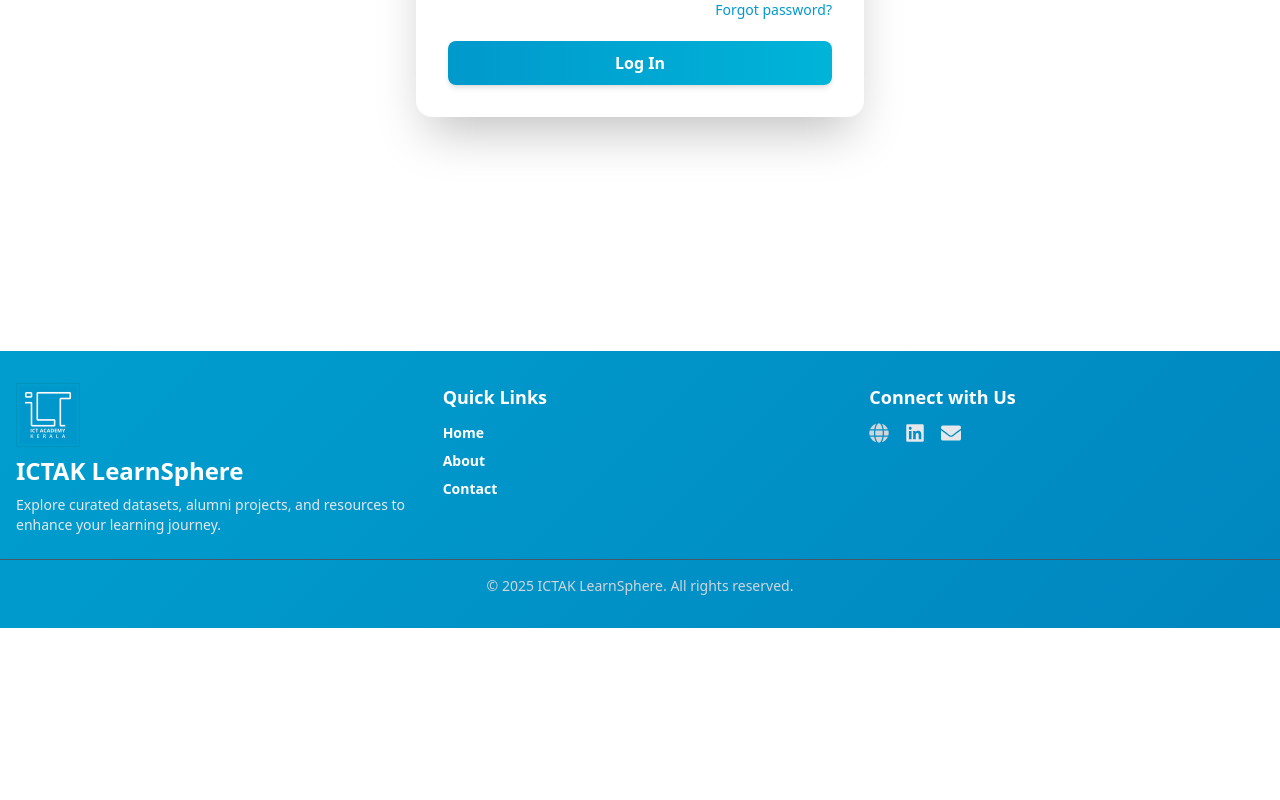
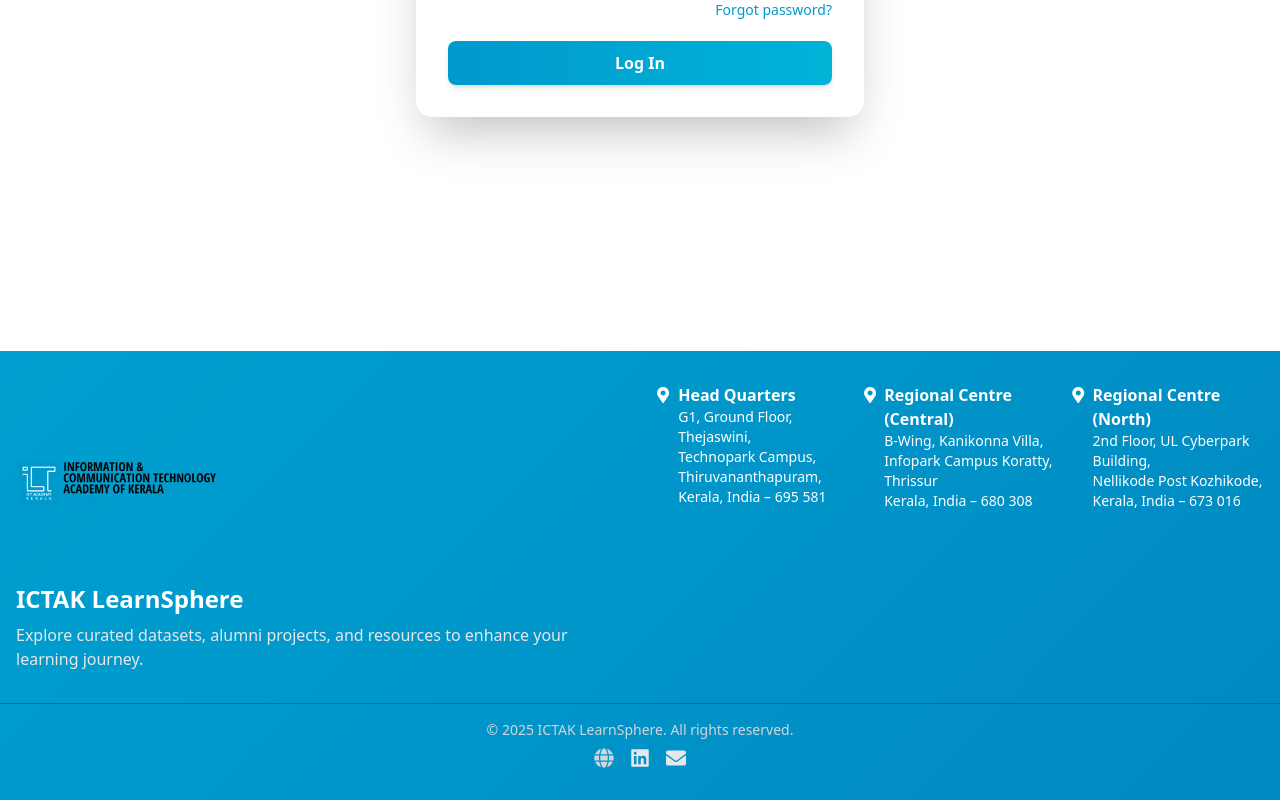
Before and after one commit to navami21/dataset-gallery, a React (Vite) app in the folder client/: page /login in a window 1280 px wide. Shown: the part 562-1362 px from the top of the page. Before the commit the page ends 1190 px from the top, so only its background shows below. Built offline with nearby package versions, Linux system fonts and the light colour scheme.

Commit message:
Back button added

```diff
--- a/client/index.html
+++ b/client/index.html
@@ -2,9 +2,9 @@
 <html lang="en">
   <head>
     <meta charset="UTF-8" />
-    <link rel="icon" type="image/svg+xml" href="/vite.svg" />
+    <link rel="icon" type="image/png" href="/assets/LOGO.png" />
     <meta name="viewport" content="width=device-width, initial-scale=1.0" />
-    <title>ICTAK Dataset Gallery</title>
+    <title>ICTAK LearnSphere</title>
   </head>
   <body>
     <div id="root"></div>
--- a/client/src/Components/Footer.jsx
+++ b/client/src/Components/Footer.jsx
@@ -1,5 +1,92 @@
+// import { Link, useNavigate } from "react-router-dom";
+// import { FaLinkedin, FaEnvelope, FaGlobe } from "react-icons/fa";
+// import "./Footer.css";
+
+// const Footer = () => {
+//   const navigate = useNavigate();
+
+//   const token = localStorage.getItem("token");
+//   const role = localStorage.getItem("role");
+
+//   const handleNav = (path) => {
+//     if (token) {
+//       if (path === "/") {
+//         navigate(role === "admin" ? "/admin/dashboard" : "/userdashboard");
+//       } else {
+//         navigate(path);
+//       }
+//     } else {
+//       navigate(path);
+//     }
+//   };
+
+//   return (
+//     <footer className="animated-footer text-white py-8 mt-12">
+//       <div className="max-w-7xl mx-auto px-4 grid grid-cols-1 md:grid-cols-3 gap-8">
+
+//         {/* Brand */}
+//         <div className="flex flex-col items-start">
+//           {/* Logo */}
+//           <img
+//             src="/assets/LOGO_ICTAK-ENG-Black-Text.png"
+//             alt="ICTAK LearnSphere Logo"
+//             className="w-50 h-50 object-contain mb-2"
+//           />
+//           <h2 className="text-2xl font-bold">ICTAK LearnSphere</h2>
+//           <p className="mt-2 text-gray-200 text-sm">
+//             Explore curated datasets, alumni projects, and resources to enhance your learning journey.
+//           </p>
+//         </div>
+
+//         {/* Quick Links */}
+//         {/* Branch Addresses */}
+// <div>
+//   <h3 className="text-lg font-bold mb-3">Our Branches</h3>
+//   <ul className="space-y-4 text-white text-sm">
+//     <li>
+//       <p className="font-semibold">Regional Centre (North)</p>
+//       <p>ICT Academy of Kerala,<br />2nd Floor, UL Cyberpark,<br />Nellikode, Kozhikode - 673016</p>
+//     </li>
+//     <li>
+//       <p className="font-semibold">Regional Centre (Central)</p>
+//       <p>ICT Academy of Kerala,<br />1st Floor, GTECH Tower,<br />Thycaud, Thiruvananthapuram - 695014</p>
+//     </li>
+//     <li>
+//       <p className="font-semibold">Regional Centre (South)</p>
+//       <p>ICT Academy of Kerala,<br />Indira Gandhi Road,<br />Ernakulam, Kochi - 682018</p>
+//     </li>
+//   </ul>
+// </div>
+
+//         {/* Social Links */}
+//         <div>
+//           <h3 className="text-lg font-bold mb-3">Connect with Us</h3>
+//           <div className="flex space-x-4">
+//             <a href="https://ictkerala.org/" target="_blank" rel="noopener noreferrer" className="text-gray-300 hover:text-white">
+//               <FaGlobe size={20} />
+//             </a>
+//             <a href="https://www.linkedin.com/company/ictkerala/posts/?feedView=all" target="_blank" rel="noopener noreferrer" className="text-gray-200 hover:text-white">
+//               <FaLinkedin size={20} />
+//             </a>
+//             <a href="mailto:info@ictkerala.org" className="text-gray-200 hover:text-white">
+//               <FaEnvelope size={20} />
+//             </a>
+//           </div>
+//         </div>
+//       </div>
+
+//       {/* Bottom */}
+//       <div className="border-t border-gray-600 mt-6 pt-4 text-center text-gray-300 text-sm">
+//         © {new Date().getFullYear()} ICTAK LearnSphere. All rights reserved.
+//       </div>
+//     </footer>
+//   );
+// };
+
+// export default Footer;
+
 import { Link, useNavigate } from "react-router-dom";
-import { FaLinkedin, FaEnvelope, FaGlobe } from "react-icons/fa";
+import { FaLinkedin, FaEnvelope, FaGlobe, FaMapMarkerAlt } from "react-icons/fa";
 import "./Footer.css";
 
 const Footer = () => {
@@ -22,71 +109,103 @@ const Footer = () => {
 
   return (
     <footer className="animated-footer text-white py-8 mt-12">
-      <div className="max-w-7xl mx-auto px-4 grid grid-cols-1 md:grid-cols-3 gap-8">
-
+      <div className="max-w-7xl mx-auto px-4 grid grid-cols-1 md:grid-cols-2 gap-8">
+        {/* Brand */}
        {/* Brand */}
 <div className="flex flex-col items-start">
-          {/* Logo */}
   <img
-            src="/assets/LOGO.png"
+    src="/assets/LOGO_ICTAK-ENG-Black-Text.png"
     alt="ICTAK LearnSphere Logo"
-            className="w-16 h-16 object-contain mb-2"
+    className="w-50 h-50 object-contain"
   />
   <h2 className="text-2xl font-bold">ICTAK LearnSphere</h2>
-          <p className="mt-2 text-gray-200 text-sm">
+
+  {/* Text and Icons in same row */}
+ {/* Text on the left, icons on the right */}
+<div className="mt-2 w-full flex items-center justify-between">
+  <p className="text-gray-200 text-sm sm:text-base">
     Explore curated datasets, alumni projects, and resources to enhance your learning journey.
   </p>
+
 </div>
 
-        {/* Quick Links */}
-        <div>
-          <h3 className="text-lg font-bold mb-3">Quick Links</h3>
-          <ul className="space-y-2 text-white-200 text-sm">
-            {!token && (
-              <>
-                <li><button onClick={() => handleNav("/")} className=" font-semibold hover:text-white">Home</button></li>
-                <li><button onClick={() => handleNav("/about")} className="font-semibold hover:text-white">About</button></li>
-                <li><button onClick={() => handleNav("/contact")} className="font-semibold hover:text-white">Contact</button></li>
-              </>
-            )}
-
-            {token && role === "admin" && (
-              <>
-                <li><Link to="/admin/dashboard" className="hover:text-white">Admin Dashboard</Link></li>
-                <li><Link to="/admin/datasets" className="hover:text-white">Manage Datasets</Link></li>
-              </>
-            )}
-
-            {token && role === "user" && (
-              <>
-                <li><Link to="/userdashboard" className="hover:text-white">My Dashboard</Link></li>
-                <li><Link to="/category/all" className="hover:text-white">Browse Categories</Link></li>
-              </>
-            )}
-          </ul>
 </div>
 
-        {/* Social Links */}
+
+        {/* Branch Addresses in 3 columns */}
         <div>
-          <h3 className="text-lg font-bold mb-3">Connect with Us</h3>
-          <div className="flex space-x-4">
-            <a href="https://ictkerala.org/" target="_blank" rel="noopener noreferrer" className="text-gray-300 hover:text-white">
+          <div className="grid grid-cols-1 sm:grid-cols-3 gap-4">
+            <div className="flex items-start space-x-2">
+              <FaMapMarkerAlt className="mt-1 text-white" />
+              <div>
+                <p className="font-semibold">Head Quarters</p>
+                <p className="text-sm">
+                G1, Ground Floor, Thejaswini,<br />
+                  Technopark Campus,<br />
+                  Thiruvananthapuram, <br />
+                  Kerala, India – 695 581
+                </p>
+              </div>
+            </div>
+            <div className="flex items-start space-x-2">
+              <FaMapMarkerAlt className="mt-1 text-white" />
+              <div>
+                <p className="font-semibold">Regional Centre (Central)</p>
+                <p className="text-sm">
+                 B-Wing, Kanikonna Villa,<br />
+                 Infopark Campus Koratty, Thrissur<br />
+                  Kerala, India – 680 308
+                </p>
+              </div>
+            </div>
+            <div className="flex items-start space-x-2">
+              <FaMapMarkerAlt className="mt-1 text-white" />
+              <div>
+                <p className="font-semibold">Regional Centre (North)</p>
+                <p className="text-sm">
+                 2nd Floor, UL Cyberpark Building,<br />
+                 Nellikode Post Kozhikode,<br />
+                 Kerala, India – 673 016
+
+                </p>
+              </div>
+            </div>
+          </div>
+        </div>
+      </div>
+
+      {/* Bottom Section */}
+      {/* Bottom Section */}
+<div className="mt-8 border-t border-gray-600 pt-4 text-center text-gray-300 text-sm">
+  <p>© {new Date().getFullYear()} ICTAK LearnSphere. All rights reserved.</p>
+
+  {/* Connect with us */}
+  <div className="flex justify-center items-center space-x-4 mt-2">
+    <a
+      href="https://ictkerala.org/"
+      target="_blank"
+      rel="noopener noreferrer"
+      className="text-gray-300 hover:text-white"
+    >
       <FaGlobe size={20} />
     </a>
-            <a href="https://linkedin.com/" target="_blank" rel="noopener noreferrer" className="text-gray-200 hover:text-white">
+    <a
+      href="https://www.linkedin.com/company/ictkerala/posts/?feedView=all"
+      target="_blank"
+      rel="noopener noreferrer"
+      className="text-gray-200 hover:text-white"
+    >
       <FaLinkedin size={20} />
     </a>
-            <a href="mailto:info@ictkerala.org" className="text-gray-200 hover:text-white">
+    <a
+      href="mailto:info@ictkerala.org"
+      className="text-gray-200 hover:text-white"
+    >
       <FaEnvelope size={20} />
     </a>
   </div>
 </div>
-      </div>
 
-      {/* Bottom */}
-      <div className="border-t border-gray-600 mt-6 pt-4 text-center text-gray-300 text-sm">
-        © {new Date().getFullYear()} ICTAK LearnSphere. All rights reserved.
-      </div>
     </footer>
   );
 };
--- a/client/src/Components/Navbar.jsx
+++ b/client/src/Components/Navbar.jsx
@@ -151,10 +151,8 @@ const Navbar = () => {
       <div className="px-4 md:px-6 max-w-7xl mx-auto flex justify-between items-center">
         {/* Logo */}
         <div className="flex items-center gap-2">
-          <img src="/assets/LOGO.png" alt="logo" className="h-10" />
-          <h1 className="text-sm font-semibold text-gray-800">
-            ICTAK LearnSphere
-          </h1>
+          <img src="/assets/LOGO_ICTAK-ENG-Black-Text.png" alt="logo" className="h-10" />
+
         </div>
 
         {/* Desktop Menu */}
--- a/client/src/Components/ProjectByDataset.jsx
+++ b/client/src/Components/ProjectByDataset.jsx
@@ -40,11 +40,12 @@ const ProjectsByDataset = () => {
 
        <div className="self-start mb-4">
         <button
-          onClick={() => navigate(-1)}
-          className="p-2 rounded-full bg-[#0099cc] hover:bg-[#5EABD6] text-white shadow-lg transition duration-300"
-        >
-          <ArrowLeft size={24} />
-        </button>
+  onClick={() => navigate(-1)}
+  className="fixed top-16 sm:top-4 left-4 z-50 p-2 rounded-full bg-[#0099cc] hover:bg-[#5EABD6] text-white shadow-lg transition duration-300"
+>
+  <ArrowLeft size={24} />
+</button>
+
       </div>
 
       {/* Heading */}
--- a/client/src/Components/ProjectDetails.jsx
+++ b/client/src/Components/ProjectDetails.jsx
@@ -113,12 +113,13 @@ const ProjectDetails = () => {
 
       {/* Back Button */}
       <div className="self-start mb-4">
-        <button
-          onClick={() => navigate(-1)}
-          className="p-2 rounded-full bg-[#0099cc] hover:bg-[#5EABD6] text-white shadow-lg transition duration-300"
-        >
-          <ArrowLeft size={24} />
-        </button>
+       <button
+  onClick={() => navigate(-1)}
+  className="fixed top-16 sm:top-4 left-4 z-50 p-2 rounded-full bg-[#0099cc] hover:bg-[#5EABD6] text-white shadow-lg transition duration-300"
+>
+  <ArrowLeft size={24} />
+</button>
+
       </div>
 
       {/* Card */}
@@ -131,7 +132,7 @@ const ProjectDetails = () => {
                 <img
                   src={displayedImage}
                   alt="Project Visual"
-                  className="w-full h-full object-cover"
+                  className="w-full h-full object-contain transition-transform duration-500"
                 />
                 {imageArray.length > 1 && (
                   <>
--- a/client/src/pages/AddProjectForm.jsx
+++ b/client/src/pages/AddProjectForm.jsx
@@ -49,6 +49,7 @@ const AddProjectForm = () => {
 
         if (projectId) {
           setLoading(true);
+          setIsEditMode(true);
           const res = await axiosInstance.get(`/projects/${projectId}`);
           const project = res.data.project;
 
--- a/client/src/pages/CategoryDatasets.jsx
+++ b/client/src/pages/CategoryDatasets.jsx
@@ -70,11 +70,12 @@ const CategoryDatasets = () => {
       </div> */}
       <div className="mb-6">
    <button
-    onClick={() => navigate(-1)}
-    className="p-2 rounded-full bg-[#0099cc] hover:bg-[#5EABD6] text-white shadow-lg transition duration-300"
-  >
-    <ArrowLeft size={24} />
-  </button>
+  onClick={() => navigate(-1)}
+  className="fixed top-16 sm:top-4 left-4 z-50 p-2 rounded-full bg-[#0099cc] hover:bg-[#5EABD6] text-white shadow-lg transition duration-300"
+>
+  <ArrowLeft size={24} />
+</button>
+
   </div>
 
       {/* Title */}
--- a/client/src/pages/DatasetDetails.jsx
+++ b/client/src/pages/DatasetDetails.jsx
@@ -1,3 +1,5 @@
+
+
 import { useParams, useNavigate, Link } from "react-router-dom";
 import axiosInstance from "../axiosinterceptor";
 import { motion } from "framer-motion";
@@ -29,11 +31,14 @@ const DatasetDetails = () => {
   const [isLiked, setIsLiked] = useState(false);
   const [loading, setLoading] = useState(true);
 
+  const [projects, setProjects] = useState([]);
+  const [showProjects, setShowProjects] = useState(false);
+  const [loadingProjects, setLoadingProjects] = useState(false);
+
   const token = localStorage.getItem("logintoken");
   const userId = localStorage.getItem("userId");
   const userName = localStorage.getItem("name") || localStorage.getItem("email");
 
-  // Fetch dataset, likes, comments
   useEffect(() => {
     const fetchData = async () => {
       try {
@@ -43,18 +48,15 @@ const DatasetDetails = () => {
         const role = localStorage.getItem("role");
         setUserRole(role);
 
-        // Get like status + total likes
         const likeStatusRes = await axiosInstance.get(`/likes/dataset/${id}/status`, {
           headers: { token },
         });
         setIsLiked(likeStatusRes.data.liked);
         setLikes(Array(likeStatusRes.data.totalLikes).fill({}));
 
-        // Get comments
         const commentRes = await axiosInstance.get(`/comments/${id}`, { headers: { token } });
         setComments(commentRes.data);
 
-        // Track activity
         await axiosInstance.post("/activity/addAccessedContent", {
           action: "viewed",
           datasetId: id,
@@ -143,15 +145,36 @@ const DatasetDetails = () => {
     }
   };
 
+  const handleShowProjects = async () => {
+    if (showProjects) {
+      setShowProjects(false);
+      return;
+    }
+
+    setLoadingProjects(true);
+    setShowProjects(true);
+    try {
+      const res = await axiosInstance.get(`/projects/dataset/${id}`, {
+        headers: { token }
+      });
+      setProjects(res.data.projects);
+    } catch (err) {
+      console.error("Error fetching projects by dataset:", err);
+    } finally {
+      setLoadingProjects(false);
+    }
+  };
+
   if (loading) return <div className="text-center mt-10">Loading...</div>;
   if (!dataset) return <div className="text-center mt-10 text-red-500">Dataset not found</div>;
 
   return (
     <div className="max-w-6xl mx-auto px-4 py-8">
+      {/* Back Button */}
       <div className="mb-4">
         <button
   onClick={() => navigate(-1)}
-        className="p-2 rounded-full bg-[#0099cc] hover:bg-[#5EABD6] text-white shadow-lg transition duration-300"
+  className="fixed top-16 sm:top-4 left-4 z-50 p-2 rounded-full bg-[#0099cc] hover:bg-[#5EABD6] text-white shadow-lg transition duration-300"
 >
   <ArrowLeft size={24} />
 </button>
@@ -165,8 +188,9 @@ const DatasetDetails = () => {
         </div>
       )}
 
+      {/* Dataset and Summary */}
       <div className="grid grid-cols-1 md:grid-cols-3 gap-6">
-        {/* Main Section */}
+        {/* Left Content */}
         <div className="md:col-span-2 bg-white p-6 rounded-lg shadow">
           <h1 className="text-3xl font-semibold mb-4">{dataset.title}</h1>
 
@@ -181,13 +205,14 @@ const DatasetDetails = () => {
           <h2 className="text-xl font-semibold mb-2">Dataset Overview</h2>
           <p className="text-gray-700 whitespace-pre-line">{dataset.description}</p>
 
+          {/* Project and Engagement Buttons */}
           <div className="flex flex-wrap gap-4 mt-6">
-            <Link
-              to={`/datasets/${dataset._id}/projects`}
+            <button
+              onClick={handleShowProjects}
               className="bg-[#0099cc] font-semibold text-white px-4 py-2 rounded hover:bg-[#00809D] transition"
             >
-              View Projects
-            </Link>
+              {showProjects ? "Hide Projects" : "View Projects"}
+            </button>
 
             {userRole === "admin" && (
               <button
@@ -199,10 +224,9 @@ const DatasetDetails = () => {
             )}
           </div>
 
-          {/* Engagement Section */}
+          {/* Likes & Comments */}
           <div className="mt-8">
             <div className="flex items-center gap-6 mb-4">
-              {/* Likes */}
               {userRole === "user" ? (
                 <motion.button
                   onClick={handleLike}
@@ -216,11 +240,7 @@ const DatasetDetails = () => {
                   ) : (
                     <FaHeart
                       className="text-xl"
-                      style={{
-                        fill: "none",
-                        stroke: "currentColor",
-                        strokeWidth: 9,
-                      }}
+                      style={{ fill: "none", stroke: "currentColor", strokeWidth: 9 }}
                     />
                   )}
                   <span className="font-semibold">{likes.length}</span>
@@ -232,7 +252,6 @@ const DatasetDetails = () => {
                 </div>
               )}
 
-              {/* Comments */}
               <button
                 onClick={() => setShowCommentList(prev => !prev)}
                 className="flex items-center gap-1 text-blue-600 hover:text-blue-700"
@@ -264,7 +283,6 @@ const DatasetDetails = () => {
 
                 <div className="mt-6">
                   <h3 className="font-semibold text-lg mb-2">Comments</h3>
-
                   <div className="max-h-60 overflow-y-auto pr-2 scrollbar-thin scrollbar-thumb-gray-400 scrollbar-track-gray-100">
                     {comments.map((comment) => (
                       <div key={comment._id} className="bg-gray-100 p-3 mb-2 rounded">
@@ -278,11 +296,10 @@ const DatasetDetails = () => {
                 </div>
               </>
             )}
-
           </div>
         </div>
 
-        {/* Sidebar */}
+        {/* Right Side Summary Card */}
         <div className="bg-gray-50 border border-gray-200 p-6 rounded-lg shadow-sm self-start">
           <h3 className="text-lg font-semibold mb-4 border-b pb-2">Summary</h3>
 
@@ -335,6 +352,43 @@ const DatasetDetails = () => {
           )}
         </div>
       </div>
+
+      {/* Projects Section - OUTSIDE the card */}
+      {showProjects && (
+        <div className="mt-16">
+          <h2 className="text-black text-center font-semibold text-2xl mb-6">
+            Available Projects
+          </h2>
+
+          {loadingProjects ? (
+            <div className="text-center">Loading Projects...</div>
+          ) : projects.length === 0 ? (
+            <div className="text-center text-gray-600">No projects found for this dataset.</div>
+          ) : (
+            <div className="grid gap-6 grid-cols-1 sm:grid-cols-2 lg:grid-cols-3">
+              {projects.map((project) => (
+                <div
+                  key={project._id}
+                  className="bg-white shadow-md rounded-xl p-4 hover:shadow-lg transition"
+                >
+                  <img
+                    src={`http://localhost:3000${project.image}`}
+                    alt={project.title}
+                    className="w-full h-40 object-cover rounded-lg mb-3"
+                  />
+                  <h3 className="text-xl font-semibold mb-2">{project.title}</h3>
+                  <Link
+                    to={`/projects/${project._id}`}
+                    className="bg-[#0099cc] font-semibold text-white px-4 py-2 rounded hover:bg-[#00809D] transition inline-block mt-2"
+                  >
+                    View Details
+                  </Link>
+                </div>
+              ))}
+            </div>
+          )}
+        </div>
+      )}
     </div>
   );
 };
--- a/client/src/pages/EngagementPage.jsx
+++ b/client/src/pages/EngagementPage.jsx
@@ -43,12 +43,13 @@ const EngagementPage = () => {
     <div className="max-w-6xl mx-auto px-4 py-8">
 
        <div className="self-start mb-4">
-        <button
-          onClick={() => navigate(-1)}
-          className="p-2 rounded-full bg-[#0099cc] hover:bg-[#5EABD6] text-white shadow-lg transition duration-300"
-        >
-          <ArrowLeft size={24} />
-        </button>
+<button
+  onClick={() => navigate(-1)}
+  className="fixed top-16 sm:top-4 left-4 z-50 p-2 rounded-full bg-[#0099cc] hover:bg-[#5EABD6] text-white shadow-lg transition duration-300"
+>
+  <ArrowLeft size={24} />
+</button>
+
       </div>
 
       <h1 className="text-3xl font-semibold mb-6 capitalize">
```
Also changed, not shown: client/public/assets/LOGO_ICTAK-ENG-Black-Text.png (added), 5 other files (tests, documents, lock files or other folders). Lines whose indentation alone changed are shown as unchanged.
